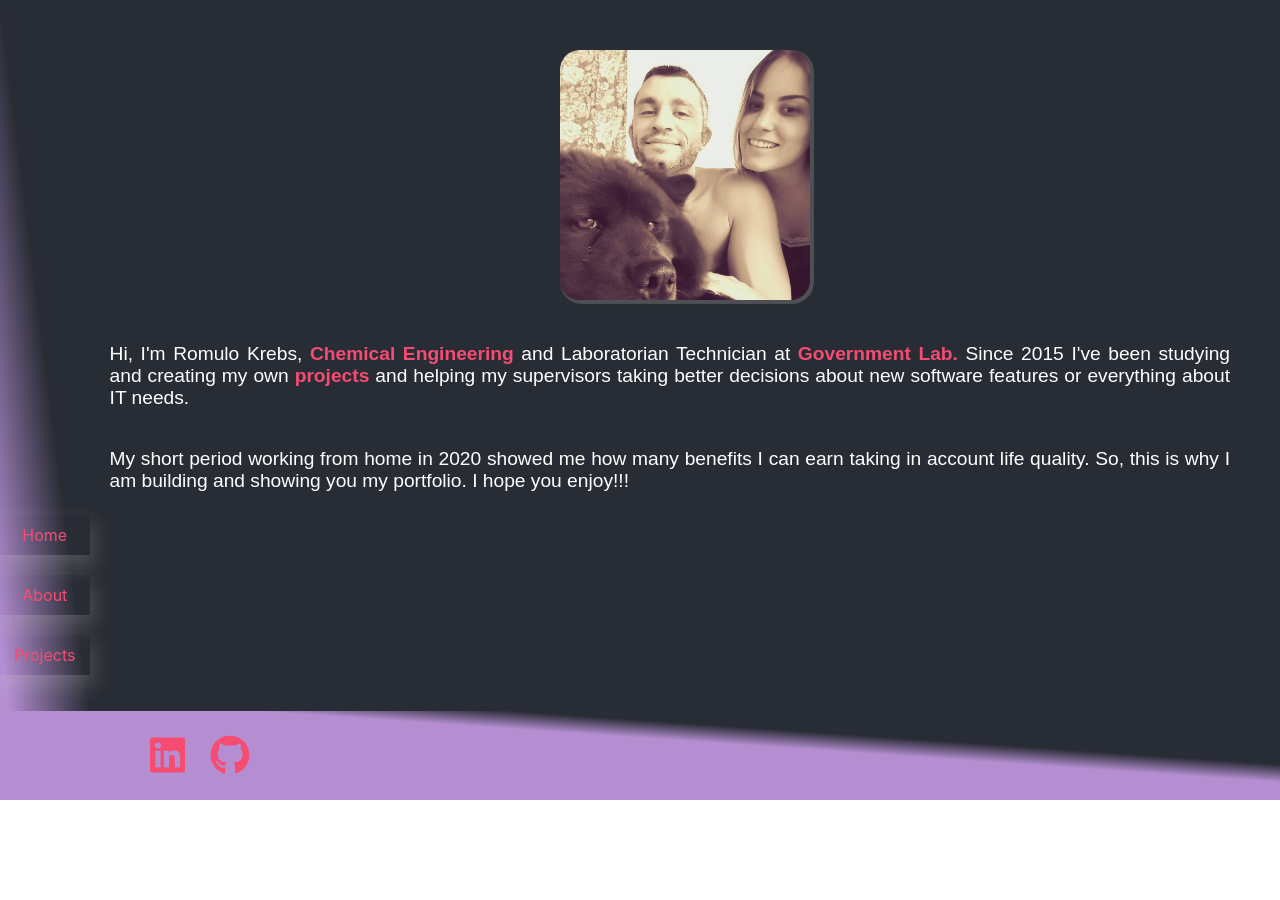
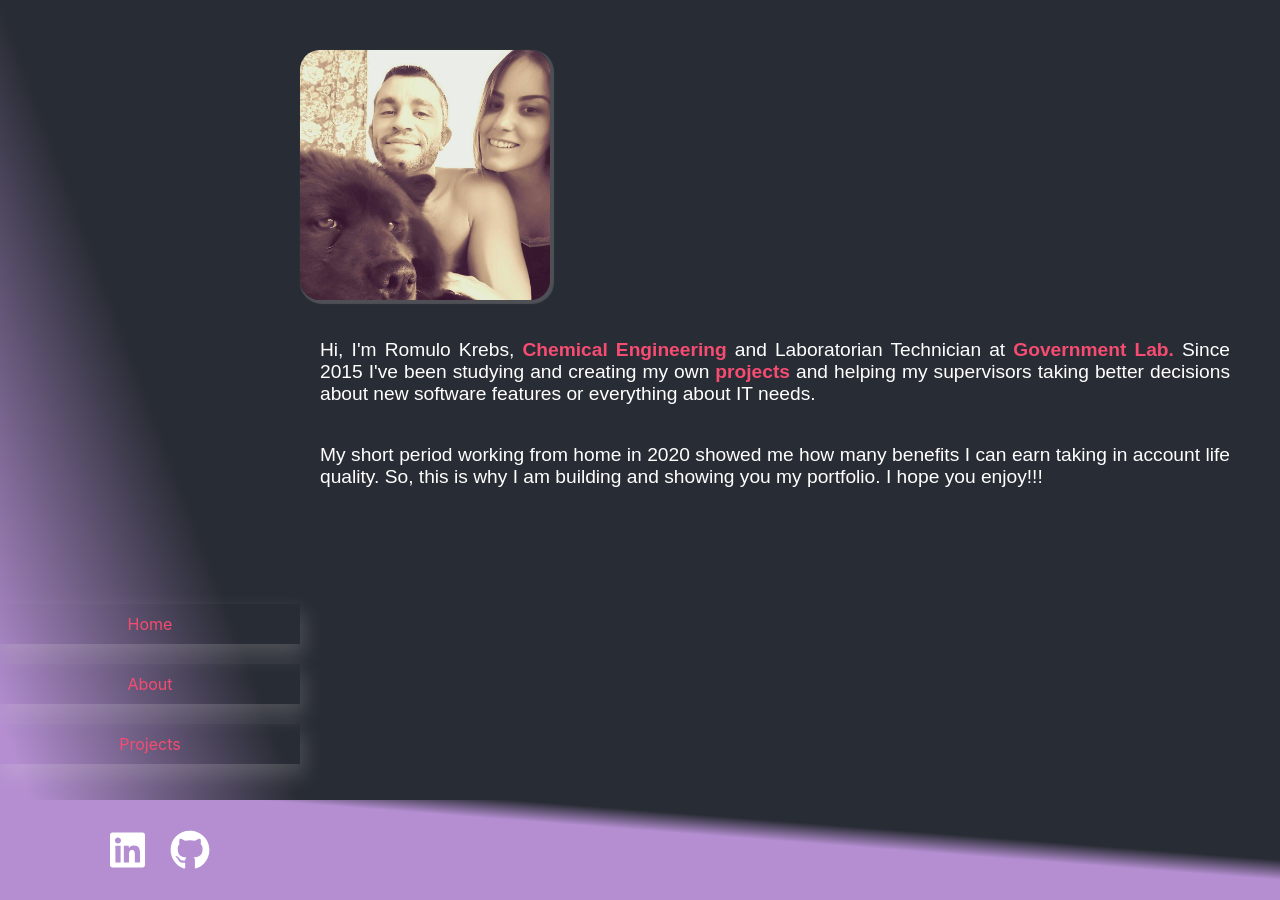
Before and after one commit to rbkrebs/portfolio, a React (Create React App) app in the folder portfolio/: page /about in a window 1280 px wide. Before the commit the page ends 800 px from the top, so only its background shows below. Built offline with nearby package versions, Linux system fonts and the light colour scheme; a web font is replaced by a local one.

Commit message:
ajusta section e aside para responsividade

```diff
--- a/portfolio/src/App.css
+++ b/portfolio/src/App.css
@@ -2,12 +2,9 @@
 
   text-align: center;
   background-color: #282c34;
-  height: 100vh;
+  min-height: 100vh;
   display: flex;
   flex-direction: column;
   color: white;
   margin: 0;
-
-
-
 }
--- a/portfolio/src/components/About/About.css
+++ b/portfolio/src/components/About/About.css
@@ -1,3 +1,10 @@
+.about{
+    display: flex;
+    flex-direction: column;
+
+
+}
+
 .perfil{
 
     border-radius: 20px;
--- a/portfolio/src/components/About/About.jsx
+++ b/portfolio/src/components/About/About.jsx
@@ -7,7 +7,7 @@ import './About.css';
 export default function About(){
 
 
-    return(<div>
+    return(<div className="about">
 
             <img className= "perfil" alt="foto perfil" src={perfil}/>
                         <div  className="info_perfil">
--- a/portfolio/src/components/Aside/Aside.css
+++ b/portfolio/src/components/Aside/Aside.css
@@ -1,9 +1,10 @@
 .aside{
     display: flex;
     flex-direction: column;
-    height: 100%;
+    min-height: 100%;
     background-image: linear-gradient(to top right, #b48ed1 5%, #282c34 50%);
-    width: 300px;
+    min-width: 300px;
+
 
     margin-left: 0;
     justify-content: flex-end;
@@ -14,19 +15,10 @@
     .aside{
 
         width: 100%;
-        height: 100px;
+        max-height: 100px;
         background-image: none;
 
     }
 
 
 }
-
-@media(max-width: 768px){
-
-    .aside{
-        width: 100%;
-    }
-
-
-}
--- a/portfolio/src/components/Brand/Brand.css
+++ b/portfolio/src/components/Brand/Brand.css
@@ -3,5 +3,4 @@
     margin: auto;
     font-size: 3.5rem;
 
-
 }
--- a/portfolio/src/components/Container/Container.css
+++ b/portfolio/src/components/Container/Container.css
@@ -2,7 +2,8 @@
     display: flex;
     flex-direction: row;
     width: 100%;
-    height: 100%;
+    min-height: 100%;
+
 
 }
 
--- a/portfolio/src/components/Container/Container.jsx
+++ b/portfolio/src/components/Container/Container.jsx
@@ -1,7 +1,6 @@
 import React from 'react';
-import Aside from '../Aside/Aside';
 import Card from '../Cards/Card';
-import Footer from '../Footer';
+import Aside from '../Aside';
 import Section from '../Section';
 import SocialMedia from '../SocialMedias/SocialMedias'
 
@@ -14,5 +13,6 @@ export default function Container(){
 
       <Aside/>
       <Section/>
+
     </div>)
 }
--- a/portfolio/src/components/Footer/Footer.css
+++ b/portfolio/src/components/Footer/Footer.css
@@ -3,10 +3,10 @@ footer{
     display: flex;
     flex-direction: row;
     justify-content: flex-start;
-
     width: 100%;
     height: 100px;
     background-image: linear-gradient(to bottom left,  #282c34 30%, #b48ed1 40%);
+
 
 }
 
--- a/portfolio/src/components/Section/Section.css
+++ b/portfolio/src/components/Section/Section.css
@@ -0,0 +1,6 @@
+.section{
+
+
+
+    min-height: 100vh;
+}
--- a/portfolio/src/components/Section/Section.jsx
+++ b/portfolio/src/components/Section/Section.jsx
@@ -12,12 +12,14 @@ export default function Section(){
 
     return (
 
+        <div className="section">
 
         <Switch>
                 <Route exact path="/" component={Brand} />
                 <Route path="/about" component={About} />
                 <Route path="/projects" component={Projects} />
         </Switch>
+        </div>
 
 
     )
--- a/portfolio/src/components/SocialMedias/SocialMedias.css
+++ b/portfolio/src/components/SocialMedias/SocialMedias.css
@@ -5,7 +5,7 @@
     align-items: center;
 
     font-size: 40px;
-    margin-left: 150px;
+    margin-left: 110px;
 
 }
 
```
Also changed, not shown: portfolio/src/App.js (line endings or trailing spaces), 1 other file (tests, documents, lock files or other folders).
